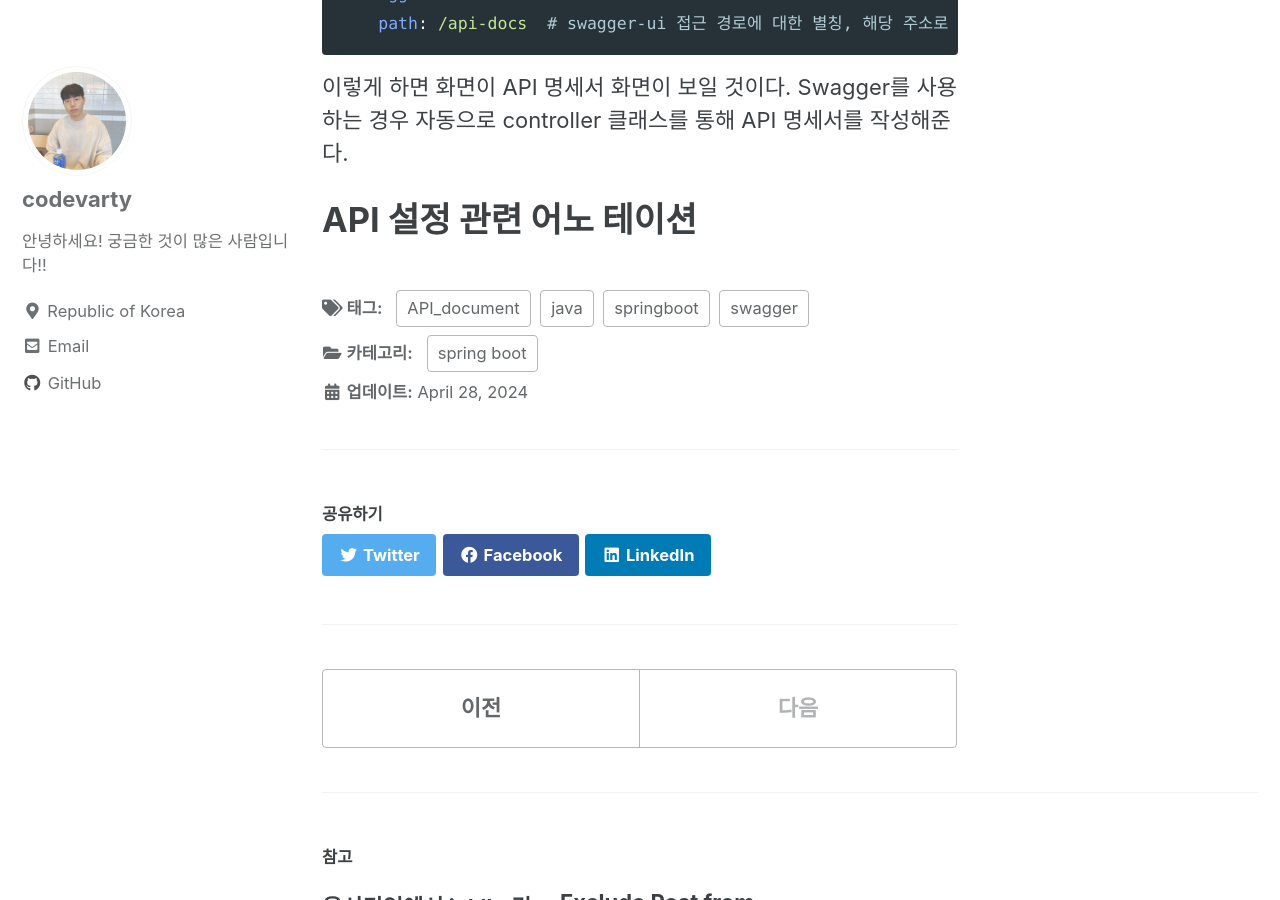
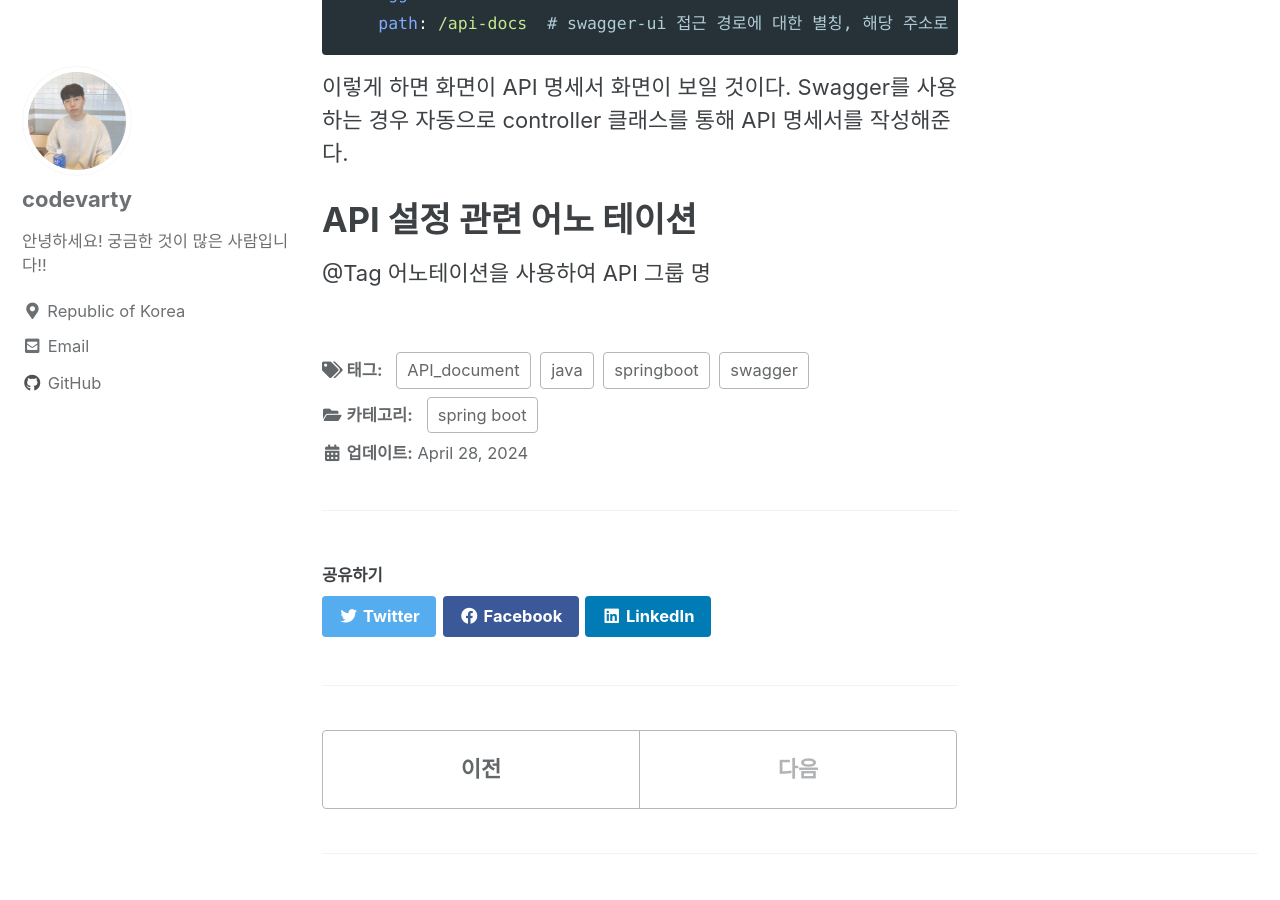
Before and after one commit to codevarty/codevarty.github.io, a Jekyll site: the page built from _posts/2024-04-28-spring-boot-swagger.md, in a window 1280 px wide and 900 px high, scrolled down 2683 px. Built offline with Jekyll 4.4.1, drawn with Linux system fonts in a browser that asks for light colours; cached includes are drawn as plain includes.

Commit message:
vault backup: 2024-04-28 23:52:27

```diff
--- a/_posts/2024-04-28-spring-boot-swagger.md
+++ b/_posts/2024-04-28-spring-boot-swagger.md
@@ -87,3 +87,5 @@ springdoc:
 Swagger를 사용하는 경우 자동으로 controller 클래스를 통해 API 명세서를 작성해준다.
 
 # API 설정 관련 어노 테이션
+
+@Tag  어노테이션을 사용하여 API 그룹 명
```
